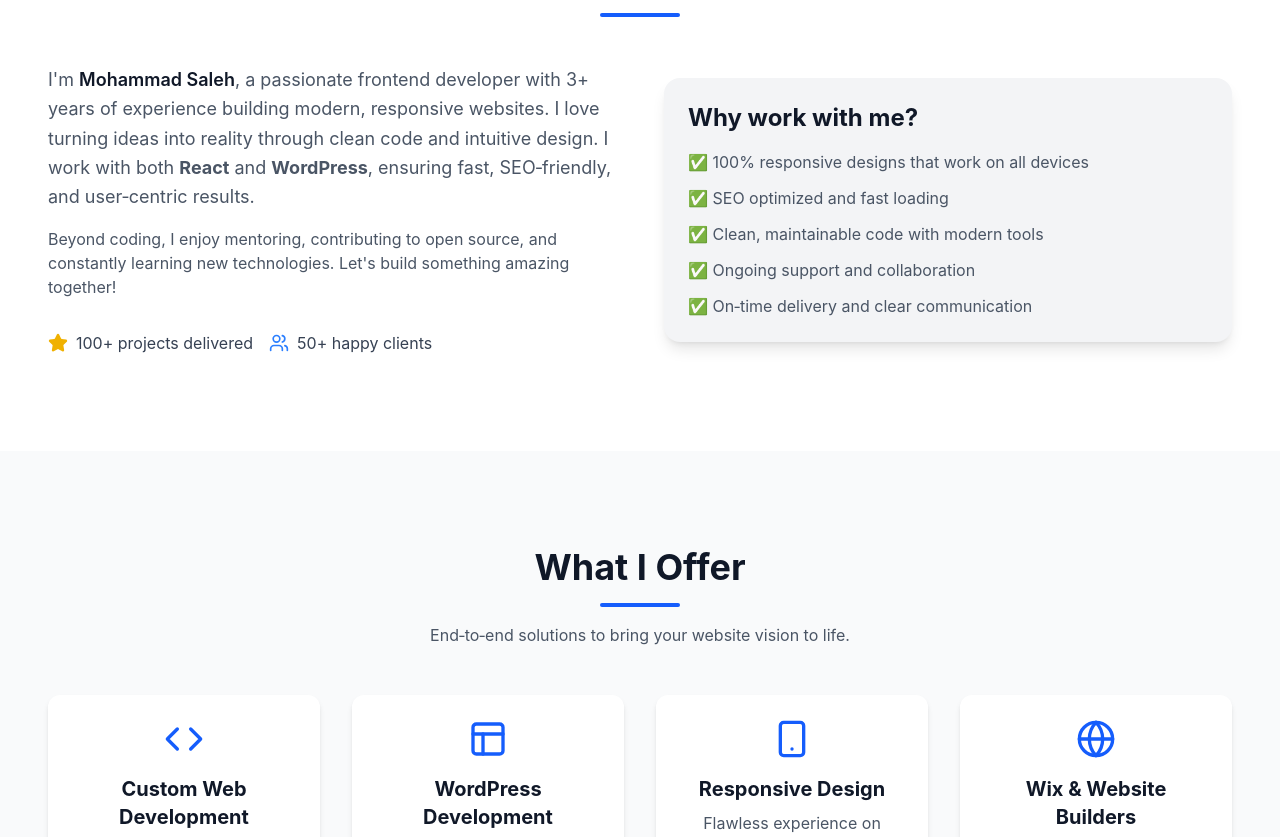
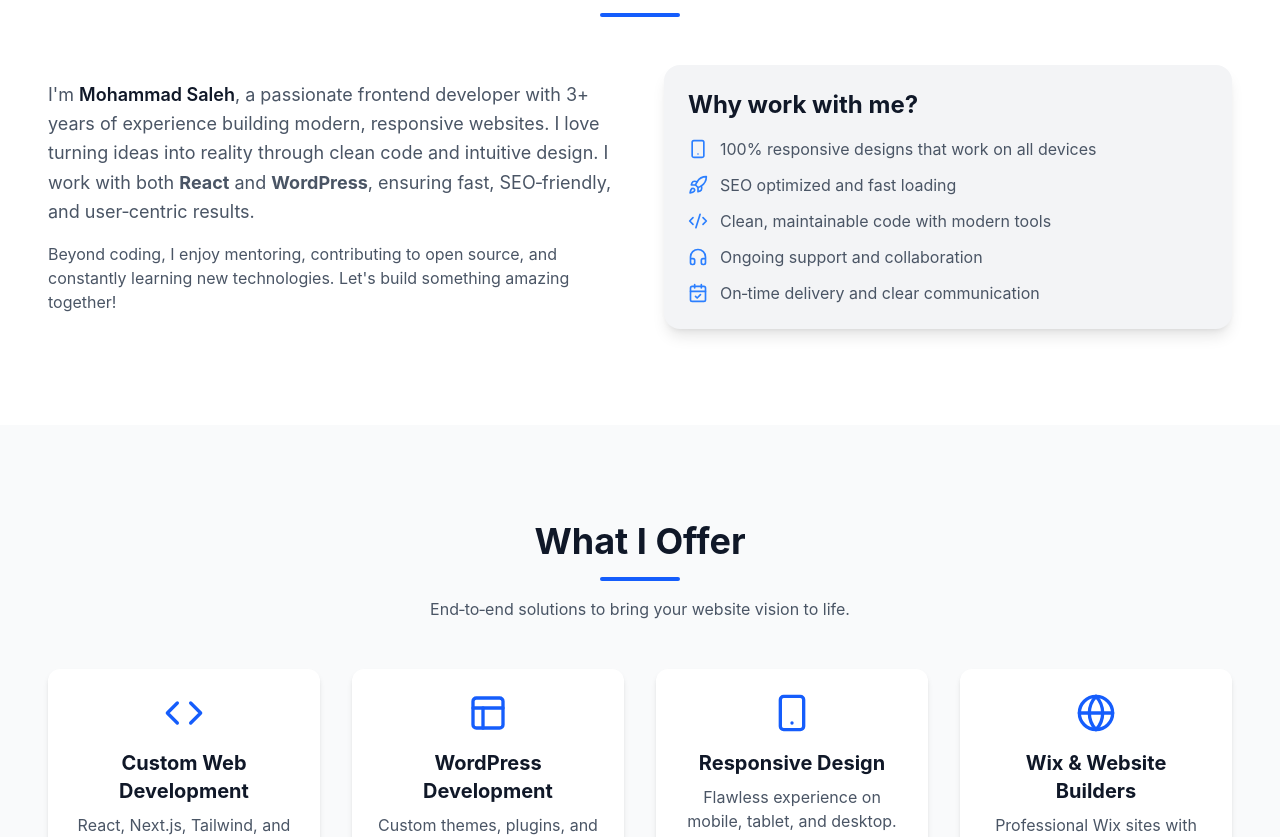
Before and after one commit to Salehchy46/resume-web-saleh, a React (Vite) app: page / in a window 1280 px wide. Shown: the part 860-1697 px from the top of the page. Built offline with nearby package versions, Linux system fonts and the light colour scheme.

Commit message:
about me is added in home page

```diff
--- a/src/pages/Home/Home.jsx
+++ b/src/pages/Home/Home.jsx
@@ -1,7 +1,22 @@
 // src/pages/Home.jsx or src/components/Home.jsx
 "use client";
 
-import { ArrowRight, Github, Linkedin, Mail, Code, Layout, Smartphone, Globe, Star, Users } from "lucide-react";
+import {
+  ArrowRight,
+  Github,
+  Linkedin,
+  Mail,
+  Code,
+  Layout,
+  Globe,
+  Star,
+  Users,
+  Smartphone,
+  Rocket,
+  Code2,
+  Headphones,
+  CalendarCheck
+} from "lucide-react";
 import React, { useState, useEffect } from "react";
 import '../Home/hero-animation.css';
 import { Link } from "react-router-dom";
@@ -146,19 +161,30 @@ const About = () => {
             <p className="mt-4 text-gray-600 dark:text-gray-300">
               Beyond coding, I enjoy mentoring, contributing to open source, and constantly learning new technologies. Let's build something amazing together!
             </p>
-            <div className="mt-8 flex items-center gap-4">
-              <div className="flex items-center gap-2"><Star className="text-yellow-500" fill="currentColor" size={20} /><span className="text-gray-700 dark:text-gray-300">100+ projects delivered</span></div>
-              <div className="flex items-center gap-2"><Users className="text-blue-500" size={20} /><span className="text-gray-700 dark:text-gray-300">50+ happy clients</span></div>
-            </div>
           </div>
           <div className="bg-gray-100 dark:bg-gray-800 rounded-2xl p-6 shadow-lg">
             <h3 className="text-2xl font-bold text-gray-900 dark:text-white mb-4">Why work with me?</h3>
             <ul className="space-y-3 text-gray-600 dark:text-gray-300">
-              <li>✅ 100% responsive designs that work on all devices</li>
-              <li>✅ SEO optimized and fast loading</li>
-              <li>✅ Clean, maintainable code with modern tools</li>
-              <li>✅ Ongoing support and collaboration</li>
-              <li>✅ On‑time delivery and clear communication</li>
+              <li className="flex items-start gap-3">
+                <Smartphone className="h-5 w-5 text-blue-500 mt-0.5 flex-shrink-0" />
+                <span>100% responsive designs that work on all devices</span>
+              </li>
+              <li className="flex items-start gap-3">
+                <Rocket className="h-5 w-5 text-blue-500 mt-0.5 flex-shrink-0" />
+                <span>SEO optimized and fast loading</span>
+              </li>
+              <li className="flex items-start gap-3">
+                <Code2 className="h-5 w-5 text-blue-500 mt-0.5 flex-shrink-0" />
+                <span>Clean, maintainable code with modern tools</span>
+              </li>
+              <li className="flex items-start gap-3">
+                <Headphones className="h-5 w-5 text-blue-500 mt-0.5 flex-shrink-0" />
+                <span>Ongoing support and collaboration</span>
+              </li>
+              <li className="flex items-start gap-3">
+                <CalendarCheck className="h-5 w-5 text-blue-500 mt-0.5 flex-shrink-0" />
+                <span>On‑time delivery and clear communication</span>
+              </li>
             </ul>
           </div>
         </div>
--- a/src/shared/Navbar.jsx
+++ b/src/shared/Navbar.jsx
@@ -81,7 +81,7 @@ const Navbar = () => {
                             <ExternalLink className="h-3 w-3 lg:h-4 lg:w-4" />
                         </a>
                         <Link
-                            className="relative inline-flex items-center justify-center px-6 py-3 bg-white/10 backdrop-blur-md border border-white/30 text-white font-medium rounded-lg shadow-md overflow-hidden group hover:shadow-xl transition-all duration-300"
+                            className="relative i line-flex items-center justify-center px-6 py-3 bg-white/10 backdrop-blur-md border border-white/30 text-white font-medium rounded-lg shadow-md overflow-hidden group hover:shadow-xl transition-all duration-300"
                             to="/contact"
                         >
                             {/* Two shimmer layers for a more complex sparkle */}
```
